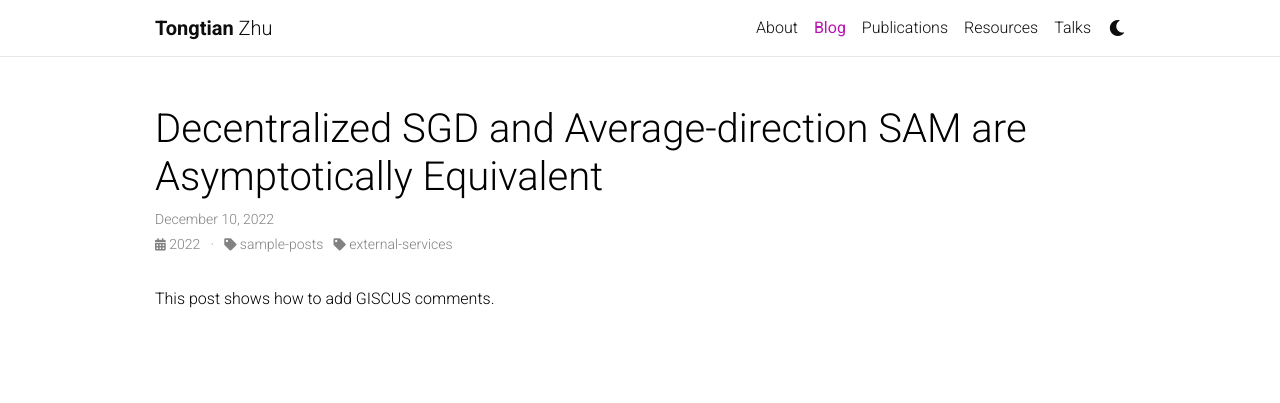
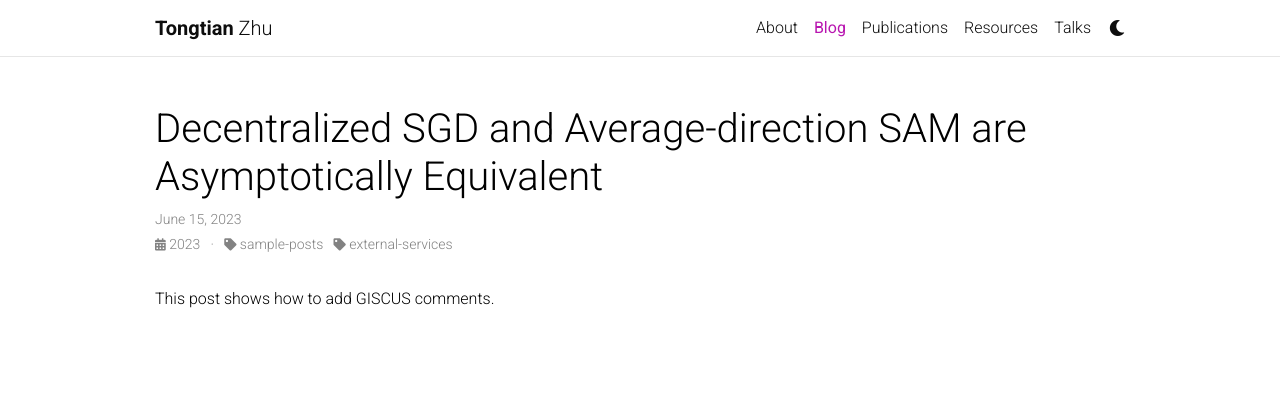
Before and after one commit to Raiden-Zhu/Raiden-Zhu.github.io, a Jekyll site: the page built from _posts/2023-06-15-Decentralized SGD and Average-direction SAM are Asymptotically Equivalent.md, in a window 1280 px wide. Shown: the top 403 px of the page. Built offline with Jekyll 4.4.1, drawn with Linux system fonts in a browser that asks for light colours; comment, search, counter and statistics services are not loaded; a style sheet for code colours, icons or effects is not loaded.

Commit message:
Update 2023-06-15-Decentralized SGD and Average-direction SAM are Asymptotically Equivalent.md

```diff
--- a/_posts/2023-06-15-Decentralized SGD and Average-direction SAM are Asymptotically Equivalent.md
+++ b/_posts/2023-06-15-Decentralized SGD and Average-direction SAM are Asymptotically Equivalent.md
@@ -1,7 +1,7 @@
 ---
 layout: post
 title: Decentralized SGD and Average-direction SAM are Asymptotically Equivalent
-date: 2022-12-10
+date: 2023-6-15
 description: The first work on the surprising sharpness-aware minimization nature of decentralized learning
 categories: sample-posts external-services
 giscus_comments: true
```
